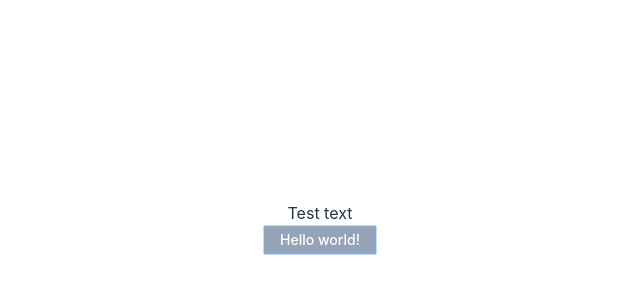
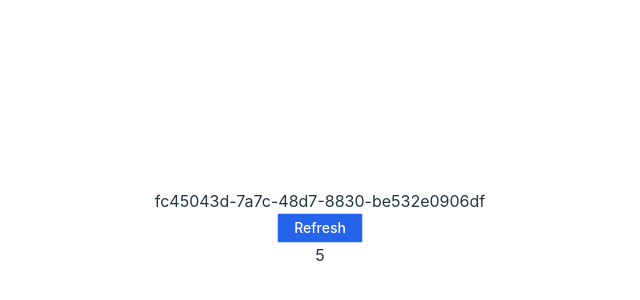
Before and after one commit to mateuszpytlak/react_workshop, a React (Vite) app: page / in a window 1280 px wide. Shown: the part 172-472 px from the top of the page, without its empty margins (320-960 px from the left). Built offline with nearby package versions, Linux system fonts and the light colour scheme.

Commit message:
creating counter component

```diff
--- a/package.json
+++ b/package.json
@@ -12,12 +12,13 @@
     "build-storybook": "storybook build"
   },
   "dependencies": {
-    "@storybook/addon-a11y": "^8.1.6",
     "react": "^18.2.0",
-    "react-dom": "^18.2.0"
+    "react-dom": "^18.2.0",
+    "uuid": "^10.0.0"
   },
   "devDependencies": {
     "@chromatic-com/storybook": "^1.5.0",
+    "@storybook/addon-a11y": "^8.1.6",
     "@storybook/addon-essentials": "^8.1.6",
     "@storybook/addon-interactions": "^8.1.6",
     "@storybook/addon-links": "^8.1.6",
@@ -28,6 +29,7 @@
     "@storybook/test": "^8.1.6",
     "@types/react": "^18.2.66",
     "@types/react-dom": "^18.2.22",
+    "@types/uuid": "^10.0.0",
     "@typescript-eslint/eslint-plugin": "^7.2.0",
     "@typescript-eslint/parser": "^7.2.0",
     "@vitejs/plugin-react": "^4.2.1",
--- a/src/App.tsx
+++ b/src/App.tsx
@@ -1,15 +1,15 @@
 import './App.css';
-import { Button } from './ui/Button/Button';
-import { Text } from './ui/Text/Text';
+import {Generator} from "./components/Generator";
+import {Counter} from "./components/Counter";
 
 function App() {
 
-  return (
-    <>
-      <Text>Test text</Text>
-      <Button label="Hello world!" onClick={ () => alert('haj') } disabled={true} />
-    </>
-  )
+    return (
+        <>
+            <Generator />
+            <Counter />
+        </>
+    )
 }
 
 export default App
--- /dev/null
+++ b/src/components/Counter/Counter.tsx
@@ -0,0 +1,24 @@
+import {useEffect, useState} from "react";
+
+export const Counter = () => {
+
+    const [count, setCount] = useState(0)
+
+
+    useEffect(() => {
+
+        const id = setInterval(() => {
+            setCount((value) => value + 1)
+        }, 1000)
+        console.log('in use');
+
+        return () => {
+            console.log('unmount/clear interval');
+            clearInterval(id);
+        }
+    }, []);
+
+    return (
+        <div>{count}</div>
+    )
+}
--- /dev/null
+++ b/src/components/Counter/index.ts
@@ -0,0 +1 @@
+export { Counter } from "./Counter";
--- /dev/null
+++ b/src/components/Generator/Generator.tsx
@@ -0,0 +1,22 @@
+import { v4 as uuidv4 } from "uuid";
+import {Text} from "../../ui/Text/Text.tsx";
+import {Button} from "../../ui/Button/Button.tsx";
+import {useState} from "react";
+
+export const Generator = () => {
+
+    const [id, setId] = useState(uuidv4());
+
+    const handleClick = () => {
+        setId(uuidv4());
+    }
+
+    return (
+        <div>
+            <Text>
+                { id }
+            </Text>
+            <Button label="Refresh" onClick={handleClick}></Button>
+        </div>
+    )
+}
--- /dev/null
+++ b/src/components/Generator/index.ts
@@ -0,0 +1 @@
+export { Generator } from "./Generator";
--- a/src/main.tsx
+++ b/src/main.tsx
@@ -4,7 +4,7 @@ import App from './App.tsx'
 import './index.css'
 
 ReactDOM.createRoot(document.getElementById('root')!).render(
-  <React.StrictMode>
-    <App />
-  </React.StrictMode>,
+    <React.StrictMode>
+        <App/>
+    </React.StrictMode>,
 )
--- a/tsconfig.json
+++ b/tsconfig.json
@@ -18,6 +18,7 @@
     "strict": true,
     "noUnusedLocals": true,
     "noUnusedParameters": true,
+//    "noUnusedParameters": false,
     "noFallthroughCasesInSwitch": true
   },
   "include": ["src"],
--- a/tsconfig.node.json
+++ b/tsconfig.node.json
@@ -5,7 +5,8 @@
     "module": "ESNext",
     "moduleResolution": "bundler",
     "allowSyntheticDefaultImports": true,
-    "strict": true
+    "strict": true,
+//    "noUnusedLocals": false
   },
   "include": ["vite.config.ts"]
 }
```
Also changed, not shown: src/stories/Button.tsx (+0 -1 lines), src/stories/Header.tsx (+0 -2 lines), 2 other files (tests, documents, lock files or other folders).
